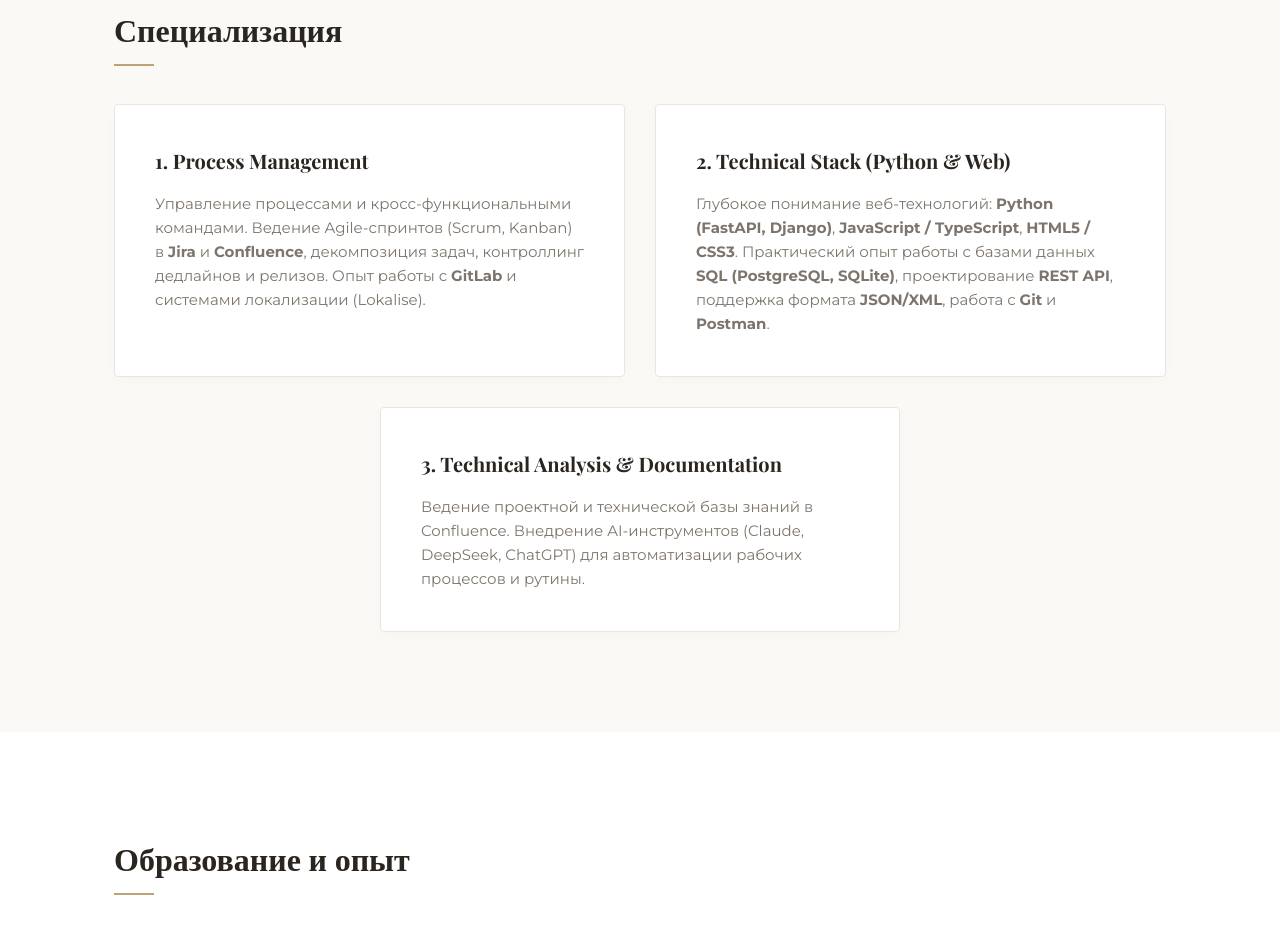
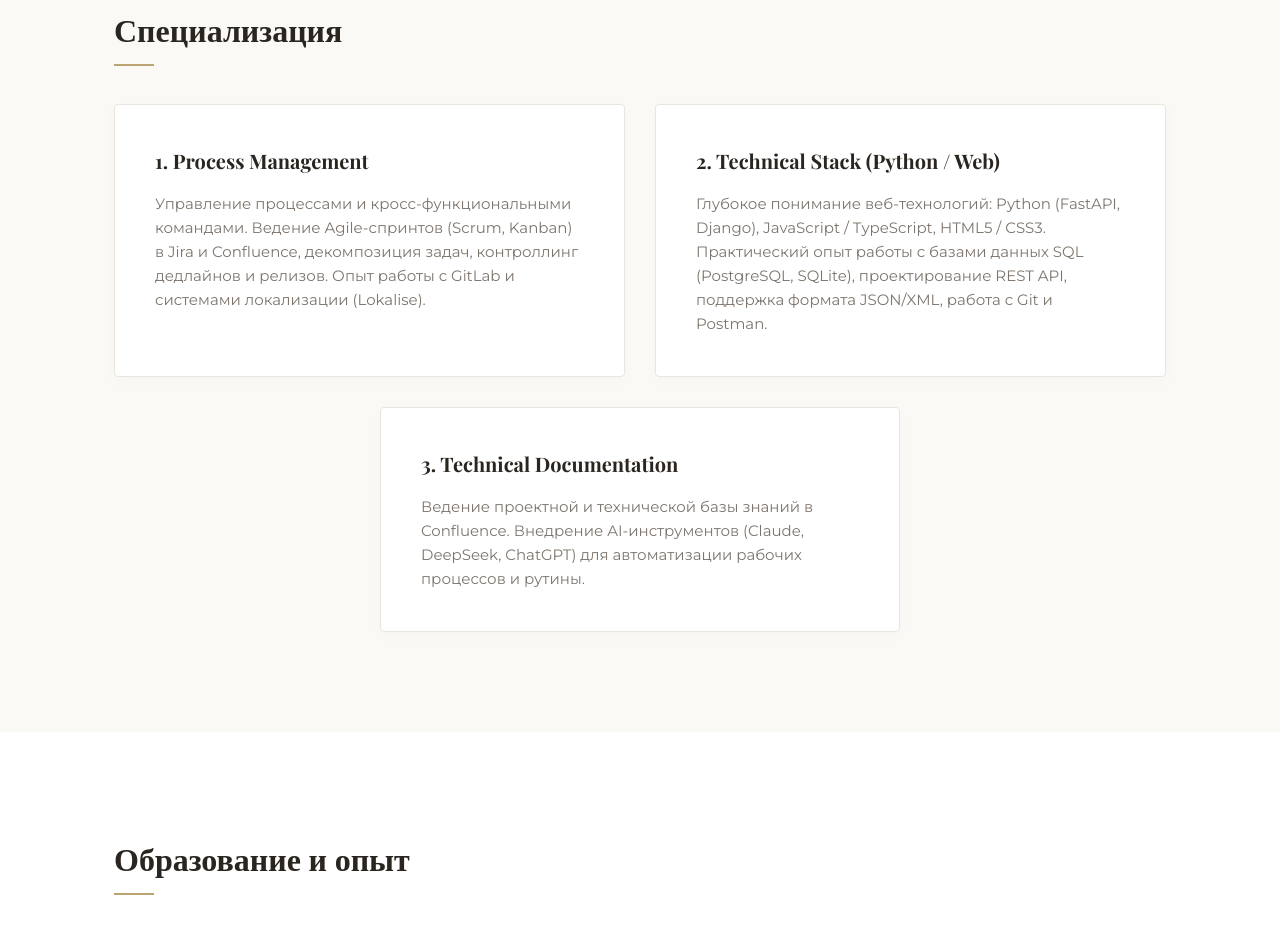
Before and after one commit to alenariev/MyPortfolio, a website built with Vite: page frontend/index.html in a window 1280 px wide. Shown: the part 788-1718 px from the top of the page. Built offline with nearby package versions, Linux system fonts and the light colour scheme; a web font is replaced by a local one.

Commit message:
Update portfolio for Project Manager & Technical PM positioning

```diff
--- a/frontend/index.html
+++ b/frontend/index.html
@@ -59,19 +59,19 @@
           <div class="card">
             <h3>1. Process Management</h3>
             <p>
-              Управление процессами и кросс-функциональными командами. Ведение Agile-спринтов (Scrum, Kanban) в <strong>Jira</strong> и <strong>Confluence</strong>, декомпозиция задач, контроллинг дедлайнов и релизов. Опыт работы с <strong>GitLab</strong> и системами локализации (Lokalise).
+              Управление процессами и кросс-функциональными командами. Ведение Agile-спринтов (Scrum, Kanban) в Jira и Confluence, декомпозиция задач, контроллинг дедлайнов и релизов. Опыт работы с GitLab и системами локализации (Lokalise).
             </p>
           </div>
 
           <div class="card">
-            <h3>2. Technical Stack (Python &amp; Web)</h3>
+            <h3>2. Technical Stack (Python / Web)</h3>
             <p>
-              Глубокое понимание веб-технологий: <strong>Python (FastAPI, Django)</strong>, <strong>JavaScript / TypeScript</strong>, <strong>HTML5 / CSS3</strong>. Практический опыт работы с базами данных <strong>SQL (PostgreSQL, SQLite)</strong>, проектирование <strong>REST API</strong>, поддержка формата <strong>JSON/XML</strong>, работа с <strong>Git</strong> и <strong>Postman</strong>.
+              Глубокое понимание веб-технологий: Python (FastAPI, Django), JavaScript / TypeScript, HTML5 / CSS3. Практический опыт работы с базами данных SQL (PostgreSQL, SQLite), проектирование REST API, поддержка формата JSON/XML, работа с Git и Postman.
             </p>
           </div>
 
           <div class="card">
-            <h3>3. Technical Analysis &amp; Documentation</h3>
+            <h3>3. Technical Documentation</h3>
             <p>
               Ведение проектной и технической базы знаний в Confluence. Внедрение AI-инструментов (Claude, DeepSeek, ChatGPT) для автоматизации рабочих процессов и рутины.
             </p>
```
